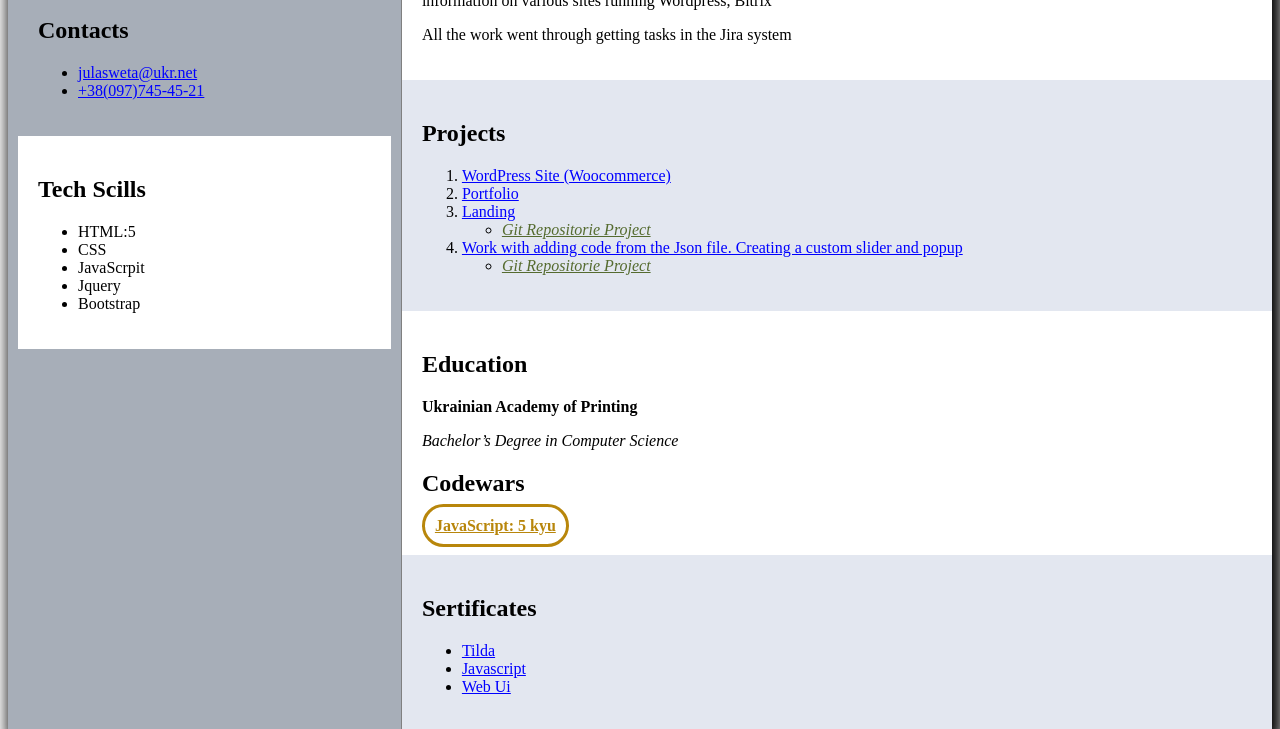
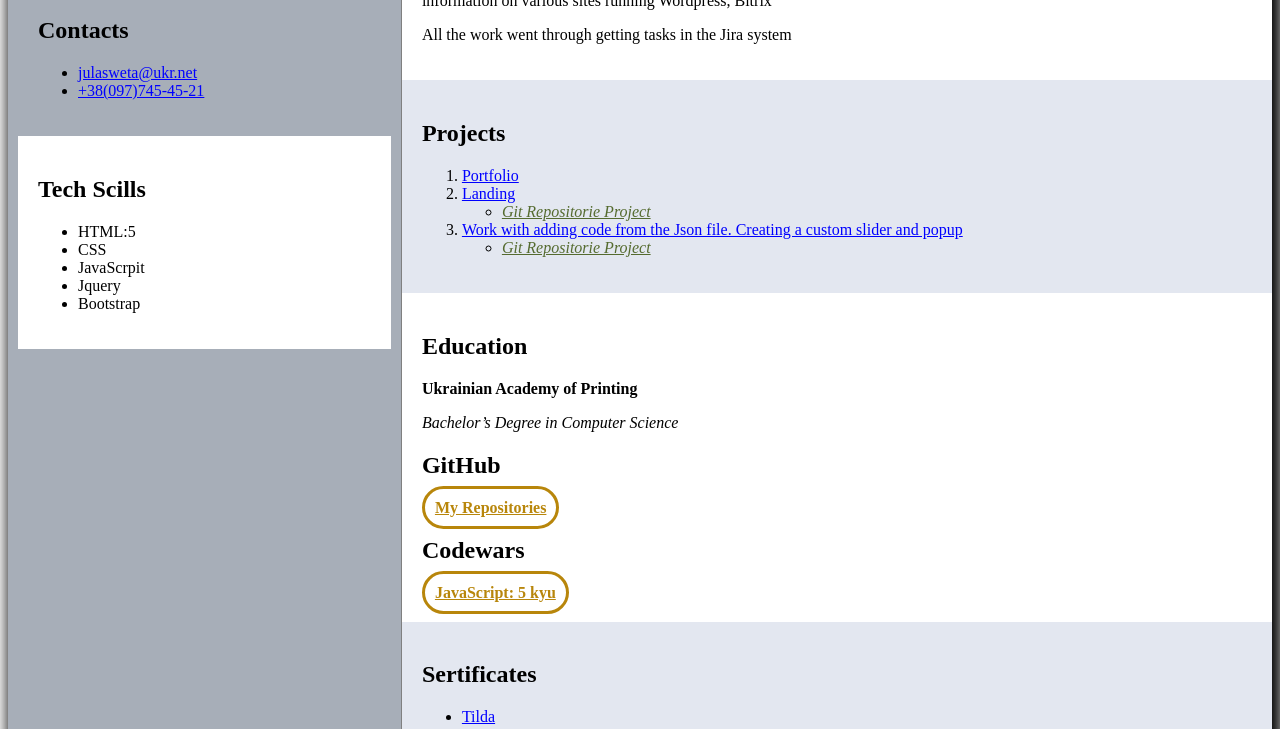
Before and after one commit to julasweta/cv, a plain HTML site: page index.html in a window 1280 px wide. Shown: the part 490-1219 px from the top of the page. Drawn offline with Linux system fonts and the light colour scheme.

Commit message:
add: github link

```diff
--- a/index.html
+++ b/index.html
@@ -76,7 +76,7 @@
         <article>
           <h2>Projects</h2>
           <ol>
-          <li><a href="https://shopmarketmy.ga/">WordPress Site (Woocommerce) </a></li>
+          <!-- <li><a href="https://shopmarketmy.ga/">WordPress Site (Woocommerce) </a></li> -->
             <li><a href="https://julasweta.github.io/frontendhtml/" target="_blank">Portfolio</a>
             </li>
 
@@ -105,8 +105,11 @@
           <h2>Education</h2>
           <p><b>Ukrainian Academy of Printing</b></p>
           <p><i>Bachelor’s Degree in Computer Science</i></p>
+          <h2>GitHub</h2>
+          <a href="https://github.com/julasweta" class="codewars" target="blank">My Repositories</a>
           <h2>Codewars</h2>
           <a href="https://www.codewars.com/users/julasweta" class="codewars" target="blank">JavaScript: 5 kyu</a>
+
         </article>
 
         <article>
```
